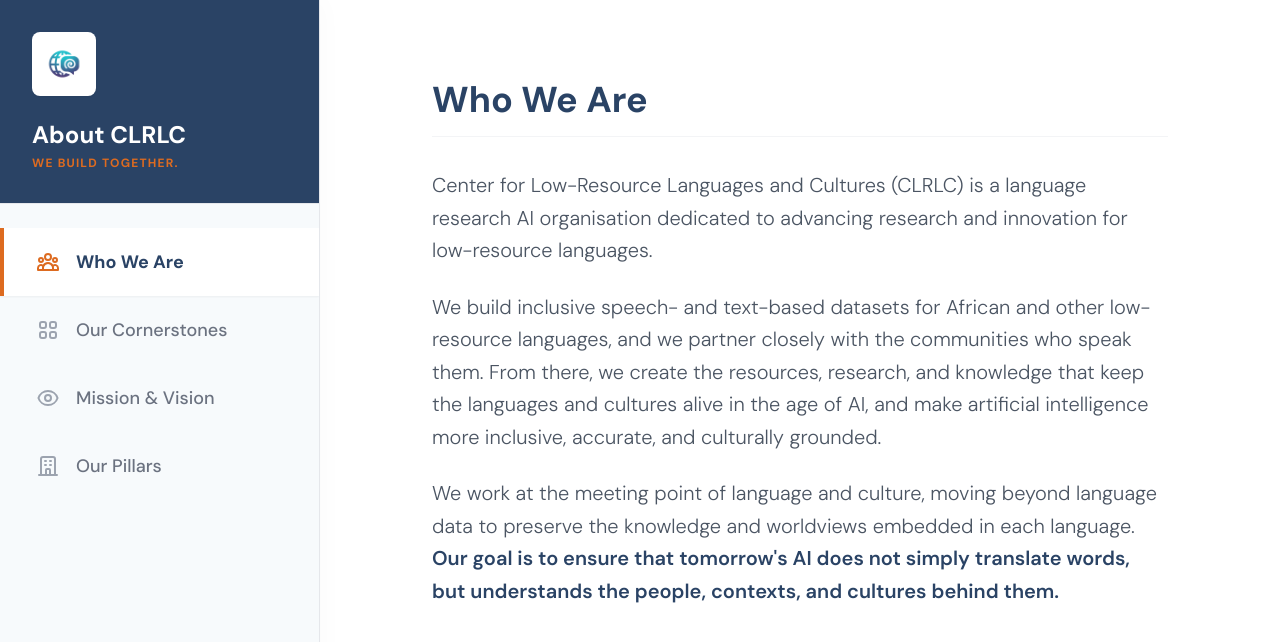
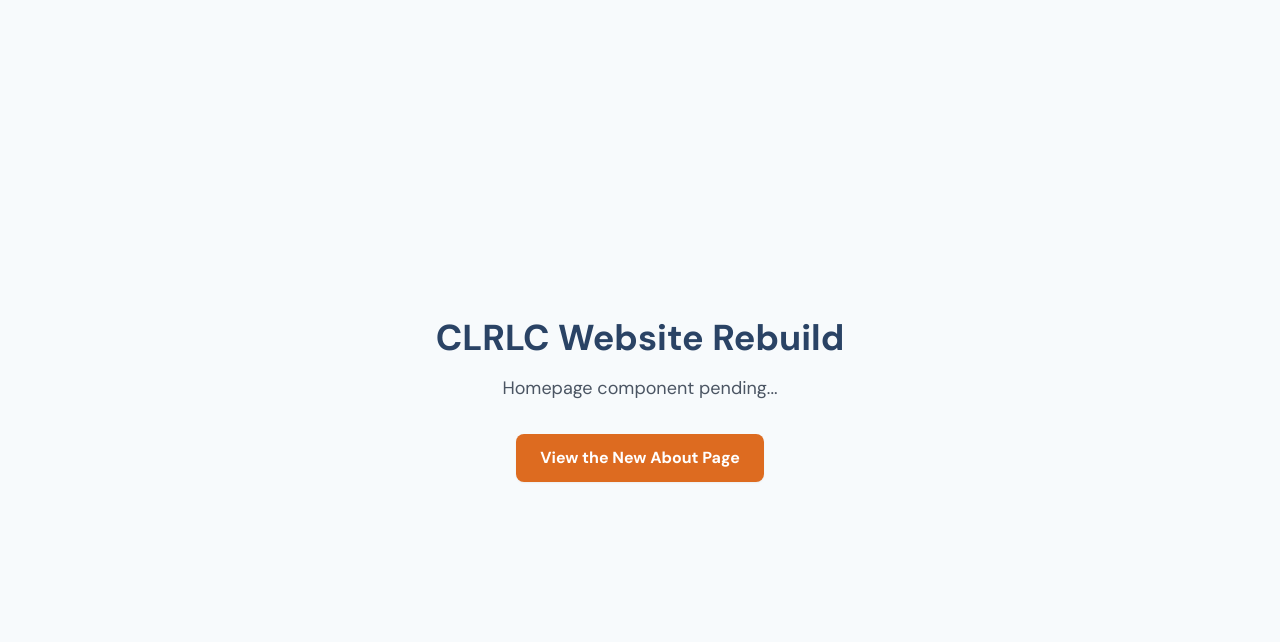
Before and after one commit to clrlc-org/clrlc, a React (Vite) app: page / in a window 1280 px wide. Shown: the top 642 px of the page. Built offline with nearby package versions, Linux system fonts and the light colour scheme.

Commit message:
Install react-router-dom, build WHO-style About layout, and set up routing

```diff
--- a/package.json
+++ b/package.json
@@ -11,7 +11,8 @@
   },
   "dependencies": {
     "react": "^19.2.8",
-    "react-dom": "^19.2.8"
+    "react-dom": "^19.2.8",
+    "react-router-dom": "^7.18.3"
   },
   "devDependencies": {
     "@types/react": "^19.2.18",
--- a/src/App.jsx
+++ b/src/App.jsx
@@ -1,10 +1,26 @@
+import React from 'react';
+import { BrowserRouter as Router, Routes, Route, Link } from 'react-router-dom';
 import About from './components/About';
+
+// Temporary placeholder for Favour's Homepage component
+const Home = () => (
+  <div className="flex flex-col items-center justify-center min-h-screen bg-[#F7FAFC] font-sans">
+    <h1 className="text-4xl font-bold text-[#2A4365] mb-4">CLRLC Website Rebuild</h1>
+    <p className="text-lg text-gray-600 mb-8">Homepage component pending...</p>
+    <Link to="/about" className="px-6 py-3 bg-[#DD6B20] text-white font-bold rounded-lg shadow-sm hover:bg-[#b35316] transition-colors">
+      View the New About Page
+    </Link>
+  </div>
+);
 
 function App() {
   return (
-    <div>
-      <About />
-    </div>
+    <Router>
+      <Routes>
+        <Route path="/" element={<Home />} />
+        <Route path="/about" element={<About />} />
+      </Routes>
+    </Router>
   );
 }
 
```
Also changed, not shown: 1 other file (tests, documents, lock files or other folders).
